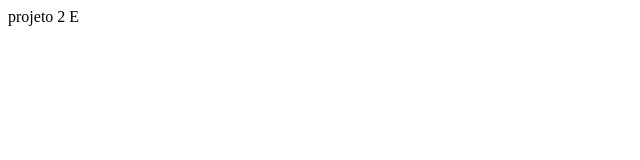
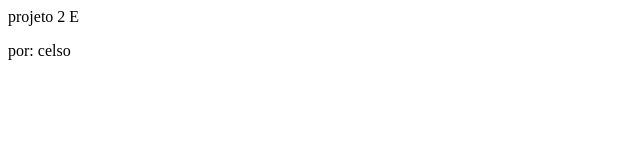
Before and after one commit to celsojunior12-png/Projeto_2E, a plain HTML site: page index.html in a window 1280 px wide. Shown: the full height of the page, 0-640 px from the left. Drawn offline with Linux system fonts and the light colour scheme.

Commit message:
aula 1 / 2

```diff
--- a/index.html
+++ b/index.html
@@ -7,6 +7,7 @@
 </head>
 <body>
     <h>projeto 2 E</h>
+    <p>por: celso</p>
 
 </body>
 </html>
```
